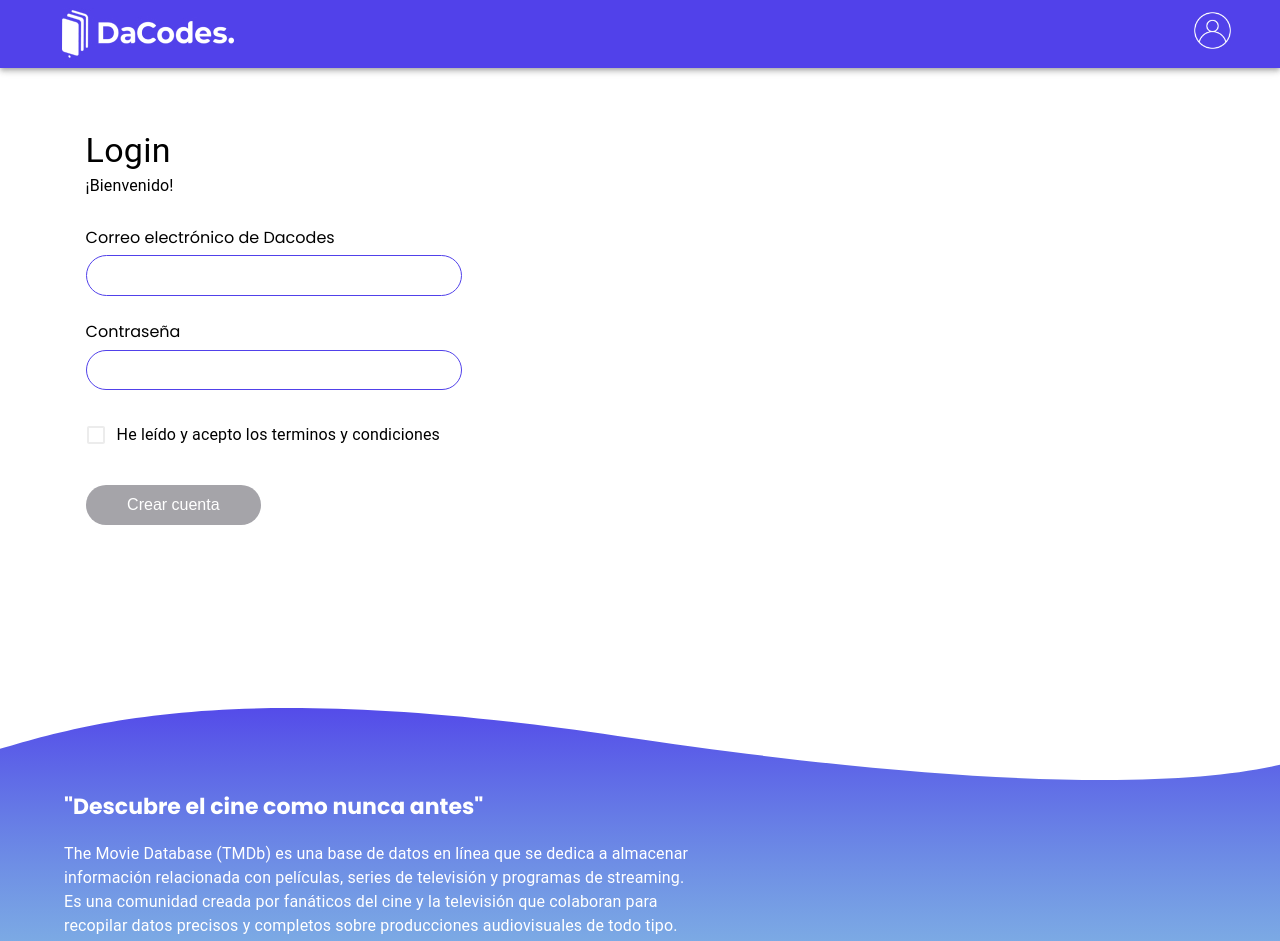
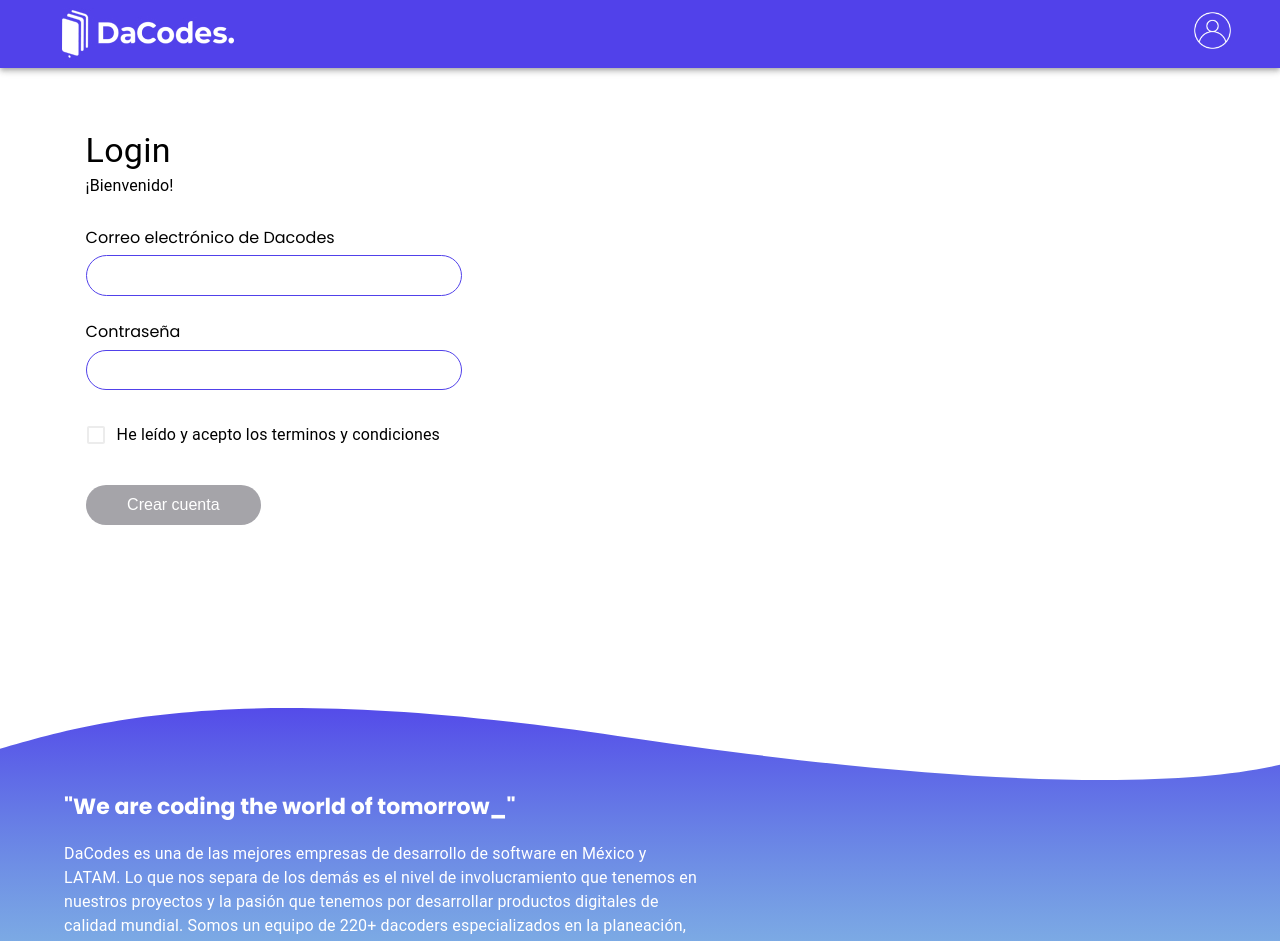
Before and after one commit to fernansolis/moviesapp_dacodes, a React (Vite) app: page / in a window 1280 px wide. Shown: the top 941 px of the page. Built offline with nearby package versions, Linux system fonts and the light colour scheme.

Commit message:
Text refreshed

```diff
--- a/src/components/Footer/index.tsx
+++ b/src/components/Footer/index.tsx
@@ -10,14 +10,14 @@ const Footer = () => {
     <div className="containerFooter">
       <div className="footer">
         <div className="container">
-          <h2 className="title">"Descubre el cine como nunca antes"</h2>
+          <h2 className="title">"We are coding the world of tomorrow_"</h2>
           <Typography className="text">
-            The Movie Database (TMDb) es una base de datos en línea que se
-            dedica a almacenar información relacionada con películas, series de
-            televisión y programas de streaming. Es una comunidad creada por
-            fanáticos del cine y la televisión que colaboran para recopilar
-            datos precisos y completos sobre producciones audiovisuales de todo
-            tipo.
+          DaCodes es una de las mejores empresas de desarrollo de software en México y
+          LATAM. Lo que nos separa de los demás es el nivel de involucramiento que tenemos
+          en nuestros proyectos y la pasión que tenemos por desarrollar productos digitales
+          de calidad mundial. Somos un equipo de 220+ dacoders especializados en la
+          planeación, diseño, desarrollo, implementación e innovación continua de
+          productos digitales disruptivos.
           </Typography>
           <div className="img-footer">
             <img src={imgBestCode} />
```
